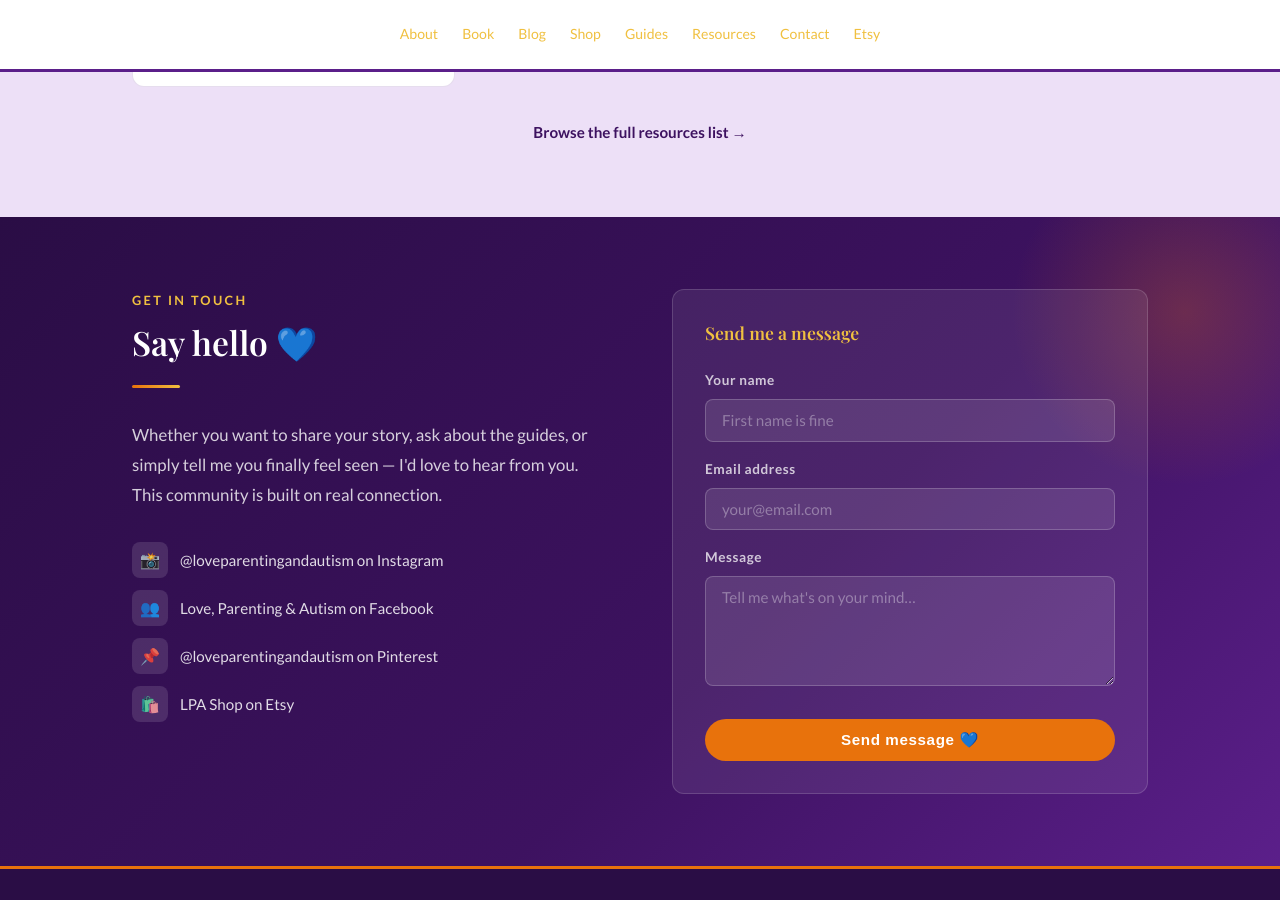
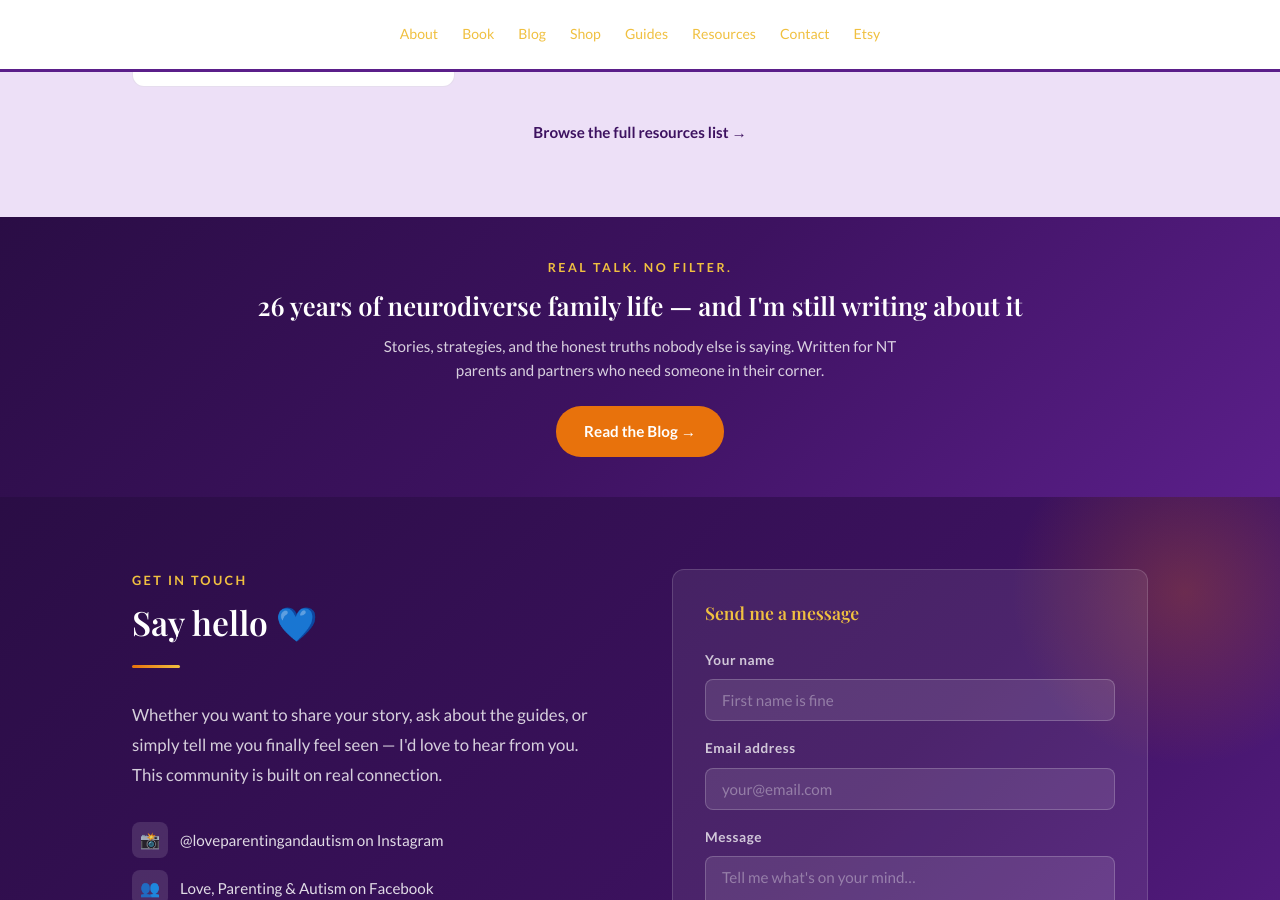
Before and after one commit to stixxnicky-lpa/loveparentingandautism, a Jekyll site: the page built from index.html, in a window 1280 px wide and 900 px high, scrolled down 5641 px. Built offline with Jekyll 4.4.1, drawn with Linux system fonts in a browser that asks for light colours; some web fonts are replaced.

Commit message:
Update index.html

```diff
--- a/index.html
+++ b/index.html
@@ -472,6 +472,13 @@ footer a:hover{color:var(--white)}
       </div>
     </section>
 
+    <!-- BLOG BANNER -->
+    <div style="background:linear-gradient(135deg,var(--purple-deep) 0%,var(--purple-dark) 50%,var(--purple) 100%);padding:2.5rem 2rem;text-align:center;">
+      <p style="font-size:0.78rem;font-weight:700;letter-spacing:0.2em;text-transform:uppercase;color:var(--yellow);margin-bottom:0.6rem;">Real talk. No filter.</p>
+      <h3 style="font-family:'Playfair Display',serif;font-size:1.6rem;color:#fff;margin-bottom:0.75rem;">26 years of neurodiverse family life — and I'm still writing about it</h3>
+      <p style="font-size:0.95rem;color:rgba(255,255,255,0.8);max-width:520px;margin:0 auto 1.5rem;line-height:1.6;">Stories, strategies, and the honest truths nobody else is saying. Written for NT parents and partners who need someone in their corner.</p>
+      <a href="https://loveparentingandautism.com/blog/" style="display:inline-block;background:var(--orange);color:#fff;font-weight:700;font-size:0.95rem;padding:0.75rem 1.75rem;border-radius:25px;text-decoration:none;transition:all 0.2s;" onmouseover="this.style.background='#B85A08'" onmouseout="this.style.background='#E8720C'">Read the Blog →</a>
+    </div>
     <section class="contact" id="contact">
       <div class="container">
         <div class="contact-inner">
```
